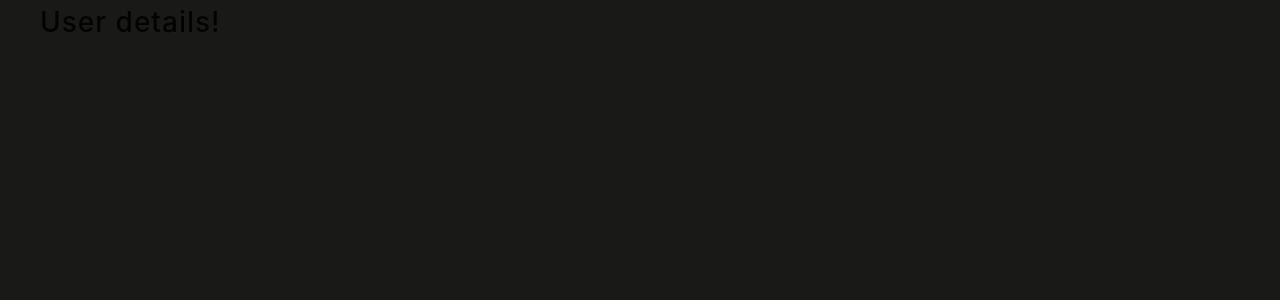
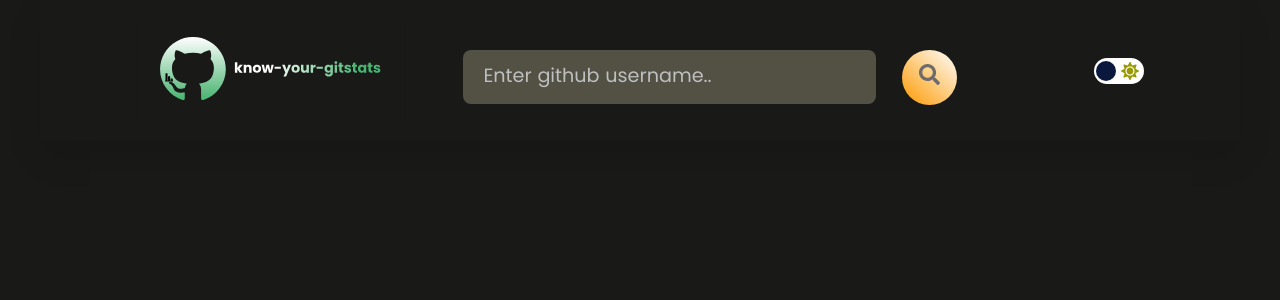
Before and after one commit to ShubhamSj07/know-your-gitstats, a Next.js app: page /user/1 in a window 1280 px wide. Shown: the top 300 px of the page. Built offline with nearby package versions, Linux system fonts and the light colour scheme.

Commit message:
header, searchInput added

```diff
--- /dev/null
+++ b/components/Header.js
@@ -0,0 +1,23 @@
+import React, { useContext } from "react";
+import { ThemeContext } from "../context/ThemeContext";
+import Toggle from "./Toggle";
+import styles from "./Header.module.scss";
+import Link from "next/link";
+import Logo from "./Logo";
+import SearchForm from "./SearchForm";
+
+const Header = () => {
+  const { isDarkTheme, onToggle } = useContext(ThemeContext);
+
+  return (
+    <div className={styles.header}>
+      <Link href="/">
+        <Logo width={270} />
+      </Link>
+      <SearchForm displaySpan={false} />
+      <Toggle isDark={isDarkTheme} onToggle={onToggle} />
+    </div>
+  );
+};
+
+export default Header;
--- /dev/null
+++ b/components/Header.module.scss
@@ -0,0 +1,43 @@
+.header {
+  min-height: 5em;
+  min-height: 7rem;
+  box-shadow: 0 1rem 2rem 0 rgba(0, 0, 0, 0.1);
+  display: flex;
+  flex-wrap: wrap;
+  align-items: center;
+  padding: 0.5rem 6rem;
+  justify-content: space-between;
+
+  @media only screen and (max-width: 767px) {
+    padding: 0.5rem 2rem;
+  }
+
+  @media only screen and (max-width: 600px) {
+    & input {
+      margin-bottom: 5px;
+      padding: 1rem;
+      width: 75%;
+    }
+
+    & svg {
+      vertical-align: unset;
+    }
+  }
+
+  & a {
+    margin-top: 0.5rem;
+  }
+
+  & a:focus {
+    outline: none;
+  }
+
+  @media only screen and (max-width: 633px) {
+    & form {
+      order: 1;
+      margin-top: 0.7rem;
+      margin-left: auto;
+      margin-right: auto;
+    }
+  }
+}
--- /dev/null
+++ b/components/SearchForm.js
@@ -0,0 +1,71 @@
+import React, { useState } from "react";
+import { Form, Button, Input, Row, Col } from "antd";
+import { FaSearch } from "react-icons/fa";
+import { useRouter } from "next/router";
+import Logo from "./Logo";
+import styles from "./SearchForm.module.scss";
+
+const SearchForm = ({ displaySpan }) => {
+  const [user, setUser] = useState("");
+  const router = useRouter();
+  const [form] = Form.useForm();
+
+  const onFinish = values => {
+    console.log("Finish:", values);
+    const { username } = values;
+
+    if (!username) {
+      return;
+    }
+
+    setUser(username);
+  };
+
+  if (user) {
+    router.push(`/user/${user}`);
+  }
+
+  return (
+    <Row justify="center" align="middle" className={styles.search__container}>
+      <Col lg={displaySpan ? 12 : 24}>
+        <Form
+          form={form}
+          name="horizontal_login"
+          layout="inline"
+          onFinish={onFinish}
+          className={styles.search__form}
+        >
+          <Form.Item
+            name="username"
+            rules={[
+              { required: true, message: "Please enter github username!" },
+            ]}
+          >
+            <Input
+              placeholder="Enter github username.."
+              className={styles.search__form__input}
+            />
+          </Form.Item>
+          <Form.Item shouldUpdate>
+            {() => (
+              <Button
+                type="primary"
+                htmlType="submit"
+                className={styles.search__form__searchBtn}
+                disabled={
+                  !form.isFieldsTouched(true) ||
+                  !!form.getFieldsError().filter(({ errors }) => errors.length)
+                    .length
+                }
+              >
+                <FaSearch />
+              </Button>
+            )}
+          </Form.Item>
+        </Form>
+      </Col>
+    </Row>
+  );
+};
+
+export default SearchForm;
--- /dev/null
+++ b/components/SearchForm.module.scss
@@ -0,0 +1,50 @@
+.search__container {
+  flex-direction: column;
+
+  @media only screen and (max-width: 600px) {
+    margin-bottom: 1rem;
+  }
+
+  margin: 2em 0;
+  .search__form {
+    gap: 10px;
+    justify-content: center;
+    margin-top: 1em;
+
+    .search__form__input,
+    .ant-form-item-has-error {
+      font-size: 1.2rem;
+      font-family: Poppins-Regular;
+      padding: 0.55em 1.3rem;
+      border-radius: 8px;
+      border: none;
+      color: #fff;
+      background-color: #535044 !important;
+      border-bottom: 3px solid transparent;
+      -webkit-transition: all 0.3s;
+      transition: all ease 0.3s;
+
+      &:focus {
+        outline: none;
+        border-bottom: 3px solid #fe9900;
+      }
+    }
+
+    .search__form__searchBtn,
+    .ant-btn-primary {
+      border: none;
+      outline: none;
+      border-radius: 50%;
+      width: 55px;
+      color: #6d6b6b;
+      font-size: 1.5em;
+      height: 55px;
+      background: -moz-linear-gradient(228deg, 0% #fff, 90% #fe9900);
+      background: linear-gradient(222deg, #fff, #fe9900);
+
+      &:hover {
+        transform: scale(0.9);
+      }
+    }
+  }
+}
--- a/pages/user/[userId].js
+++ b/pages/user/[userId].js
@@ -1,9 +1,12 @@
 import React from "react";
+import Header from "../../components/Header";
+// import Stats from "../../components/Stats";
 
 const userId = () => {
   return (
     <div>
-      <h1>User details!</h1>
+      <Header />
+      {/* <Stats /> */}
     </div>
   );
 };
```
